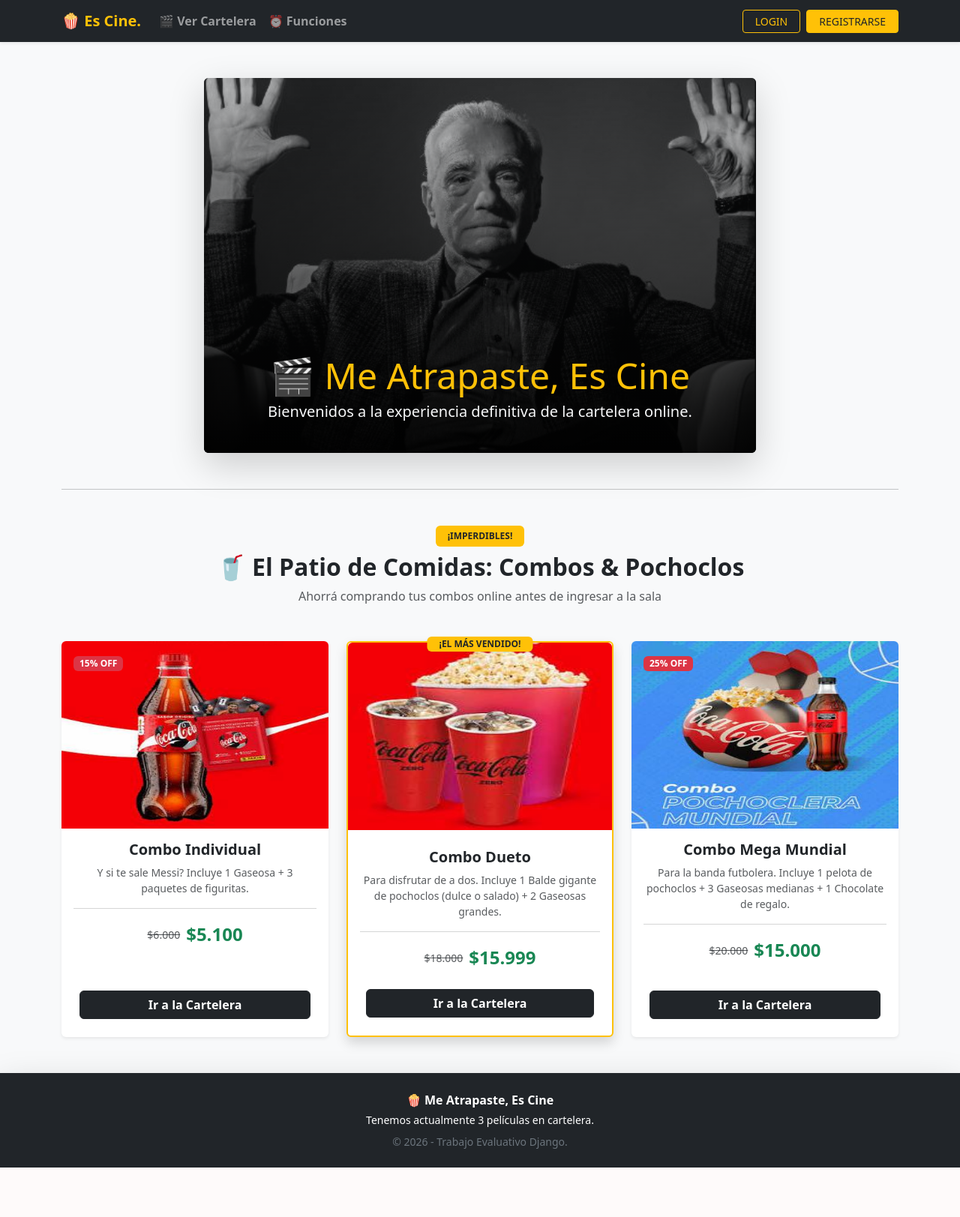
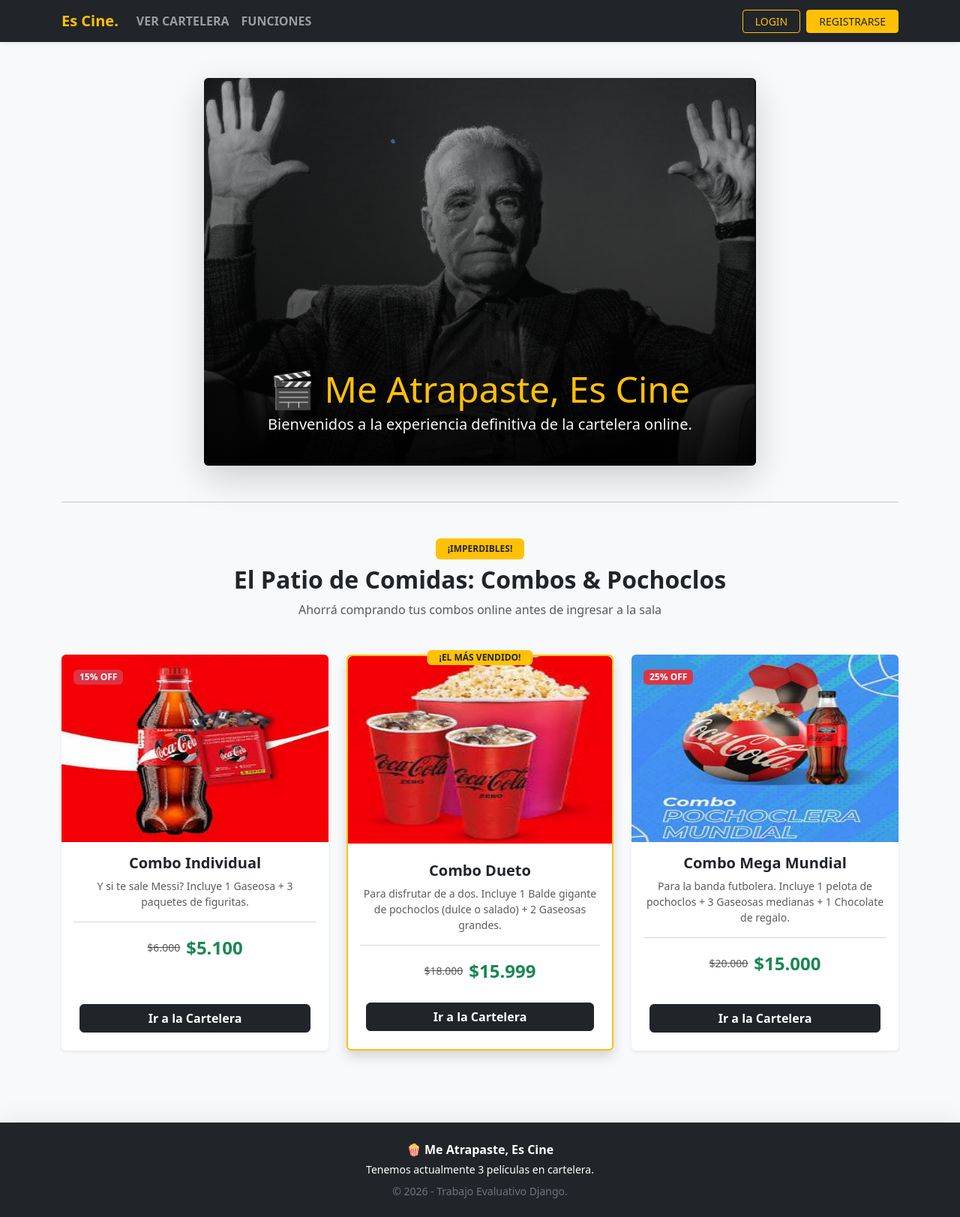
Before and after one commit to leandroitec/me-atrapaste-es-cine, a Django app: page / in a window 1280 px wide. Shown: the whole page at 75% size. Before the commit the page ends 1557 px from the top, so only its background shows below. Run offline with Django 5.2, Linux system fonts and the light colour scheme; data comes from the database, SQL or seed files in the repository; both versions use the stored data as it was after the commit.

Commit message:
listo el readme y modificamos el footer, tambien sacamos los emojis que da la ia

```diff
--- a/templates/base.html
+++ b/templates/base.html
@@ -6,15 +6,15 @@
     <title>🎬 Me Atrapaste, Es Cine</title>
     <link href="https://cdn.jsdelivr.net/npm/bootstrap@5.3.3/dist/css/bootstrap.min.css" rel="stylesheet">
 </head>
-<body class="bg-light">
+<body class="bg-light d-flex flex-column min-vh-100">
 
     <nav class="navbar navbar-expand-lg navbar-dark bg-dark shadow-sm">
         <div class="container">
-            <a class="navbar-brand fw-bold text-warning" href="/">🍿 Es Cine.</a>
+            <a class="navbar-brand fw-bold text-warning" href="/"> Es Cine.</a>
             <div class="collapse navbar-collapse" id="navbarNav">
                 <ul class="navbar-nav me-auto">
-                    <li class="nav-item"><a class="nav-link fw-bold" href="{% url 'lista_peliculas' %}">🎬 Ver Cartelera</a></li>
-                    <li class="nav-item"><a class="nav-link fw-bold" href="{% url 'lista_funciones' %}">⏰ Funciones</a></li>
+                    <li class="nav-item"><a class="nav-link fw-bold" href="{% url 'lista_peliculas' %}">VER CARTELERA</a></li>
+                    <li class="nav-item"><a class="nav-link fw-bold" href="{% url 'lista_funciones' %}">FUNCIONES</a></li>
                 </ul>
                 <div class="navbar-nav ms-auto gap-2">
                     {% if user.is_authenticated %}
@@ -34,7 +34,7 @@
         {% endblock %}
     </div>
 
-    </div> <footer class="bg-dark text-white text-center py-4 mt-auto shadow-lg">
+    <footer class="bg-dark text-white text-center py-4 mt-auto shadow-lg">
         <div class="container">
             <p class="mb-1 fw-bold">{{ nombre_cine }}</p>
             <p class="mb-2 text-gray small">Tenemos actualmente {{ total_peliculas }} películas en cartelera.</p>
--- a/templates/home.html
+++ b/templates/home.html
@@ -3,8 +3,7 @@
 <div class="row justify-content-center mb-5">
     <div class="col-md-8 text-center">
         <div class="card bg-dark text-white border-0 shadow-lg overflow-hidden">
-            <!-- Cargamos la foto del meme -->
-            <img src="{% static 'img/meatrapaste.jpg' %}" class="card-img opacity-75" alt="Me atrapaste, es cine" style="max-height: 500px; object-fit: cover;">
+            <img src="{% static 'img/meatrapaste.jpg' %}" class="card-img opacity-75 w-100" alt="Me atrapaste, es cine" style="max-height: 600px; object-fit: fill;">
             <div class="card-img-overlay d-flex flex-column justify-content-end p-4" style="background: linear-gradient(to top, rgba(0,0,0,0.9) 0%, rgba(0,0,0,0) 100%);">
                 <h1 class="display-5 fw-extrabold text-warning mb-1">🎬 Me Atrapaste, Es Cine</h1>
                 <p class="card-text text-light opacity-90 fs-5 mb-3">Bienvenidos a la experiencia definitiva de la cartelera online.</p>
@@ -17,7 +16,7 @@
 <div class="my-5">
     <div class="text-center mb-5">
         <span class="badge bg-warning text-dark fw-bold px-3 py-2 text-uppercase mb-2">¡Imperdibles!</span>
-        <h2 class="fw-bold text-dark">🥤 El Patio de Comidas: Combos & Pochoclos</h2>
+        <h2 class="fw-bold text-dark">El Patio de Comidas: Combos & Pochoclos</h2>
         <p class="text-muted">Ahorrá comprando tus combos online antes de ingresar a la sala</p>
     </div>
 
```
Also changed, not shown: README.md (added), db.sqlite3, static/img/meatrapaste.jpg.
